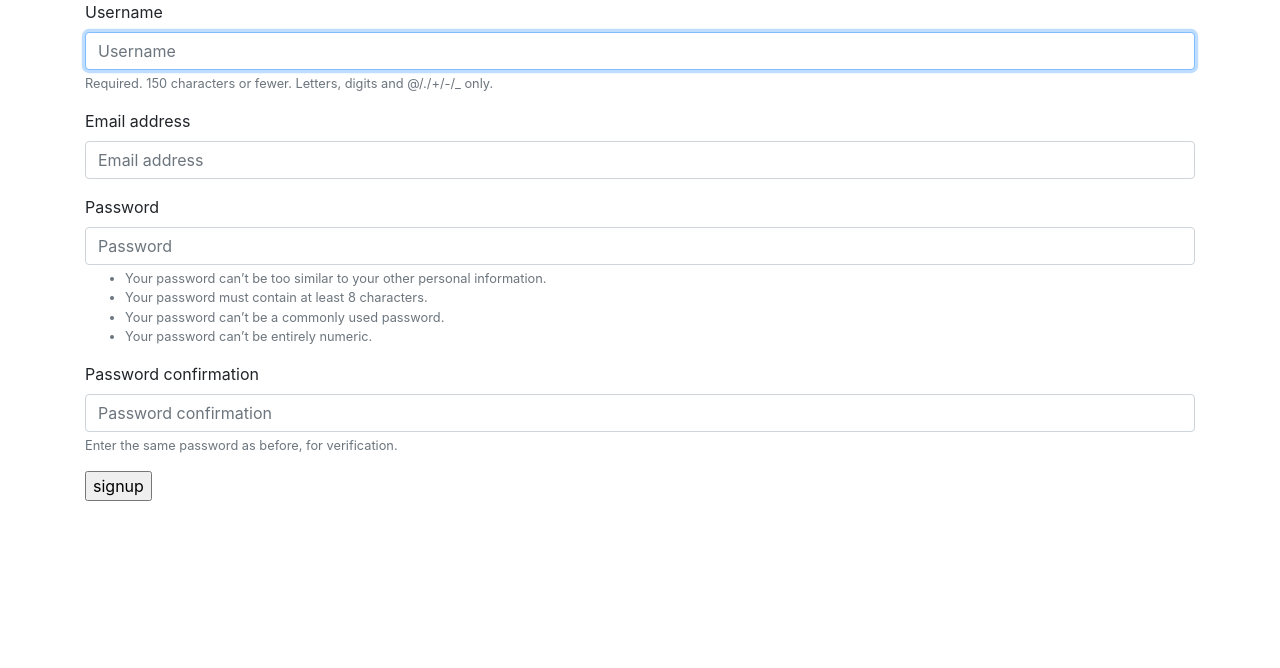
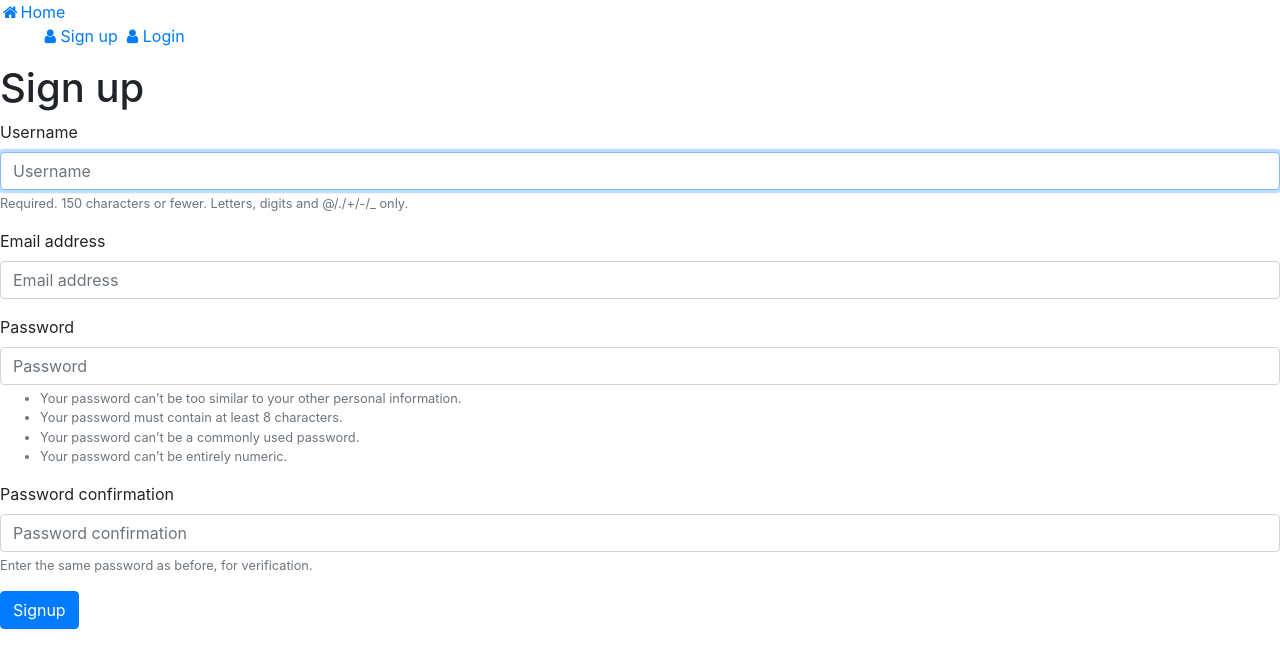
Before and after one commit to Aryankathpal/password-hashing-django-project, a Django app: page /accounts/signup/ in a window 1280 px wide. Shown: the top 668 px of the page. Run offline with Django 3.2, Linux system fonts and the light colour scheme; some libraries are stand-ins or nearby versions.

Commit message:
html added

```diff
--- /dev/null
+++ b/accounts/templates/accounts/base.html
@@ -0,0 +1,36 @@
+<!DOCTYPE html>
+{% load static %}
+<html lang="en" dir="ltr">
+  <head>
+    <meta charset="utf-8">
+    <title></title>
+    <link rel="stylesheet" href="https://stackpath.bootstrapcdn.com/bootstrap/4.4.1/css/bootstrap.min.css" integrity="sha384-Vkoo8x4CGsO3+Hhxv8T/Q5PaXtkKtu6ug5TOeNV6gBiFeWPGFN9MuhOf23Q9Ifjh" crossorigin="anonymous">
+
+    <script src="https://stackpath.bootstrapcdn.com/bootstrap/4.4.1/js/bootstrap.min.js" integrity="sha384-wfSDF2E50Y2D1uUdj0O3uMBJnjuUD4Ih7YwaYd1iqfktj0Uod8GCExl3Og8ifwB6" crossorigin="anonymous"></script>
+
+    <link rel="stylesheet" href="https://cdnjs.cloudflare.com/ajax/libs/font-awesome/4.7.0/css/font-awesome.min.css">
+    <link rel="stylesheet" href="{% static 'signup/base.css' %}">
+  </head>
+  <body>
+    <!-- <nav class="navbar nav navbar-dark bg-dark"> -->
+      <div class="topnav">
+        <a class="topnav" href="{% url 'home' %}"><i class="fa fa-fw fa-home"></i>Home</a>
+        <div class="topnav-right">
+          <ul>
+            {% if user.is_authenticated %}
+            <a href="{% url 'accounts:logout'%}">Logout</a>
+            {% else %}
+            <a href="{% url 'accounts:signup' %}"><i class="fa fa-fw fa-user"></i>Sign up</a>
+            <a href="{% url 'accounts:login' %}"><i class="fa fa-fw fa-user"></i>Login</a>
+            {% endif %}
+      </div>
+
+        </div>
+      </div>
+
+      </nav>
+     {% block content %}
+
+     {% endblock %}
+  </body>
+</html>
--- a/accounts/templates/accounts/signup.html
+++ b/accounts/templates/accounts/signup.html
@@ -1,17 +1,13 @@
 <!DOCTYPE html>
+{% extends 'accounts/base.html' %}
 {% load bootstrap4 %}
-<html lang="en" dir="ltr">
-  <head>
-    <meta charset="utf-8">
-    <title></title>
-    <link rel="stylesheet" href="https://stackpath.bootstrapcdn.com/bootstrap/4.5.0/css/bootstrap.min.css" integrity="sha384-9aIt2nRpC12Uk9gS9baDl411NQApFmC26EwAOH8WgZl5MYYxFfc+NcPb1dKGj7Sk" crossorigin="anonymous">
-  </head>
-  <body>
-    <form class="container"  method="post">
-      {% csrf_token %}
-      {% bootstrap_form form%}
-      {% bootstrap_form form2%}
-      <input type="submit" name="" value="signup">
-    </form>
-  </body>
-</html>
+{% block content %}
+<h1 class='login'>Sign up</h1>
+<form class="bootstrap4" method="post">
+  {% csrf_token %}
+  {% bootstrap_form form %}
+
+  <input type="submit" class="btn btn-primary" id='1' value="Signup">
+
+</form>
+{% endblock %}
--- a/accounts/urls.py
+++ b/accounts/urls.py
@@ -8,7 +8,7 @@ app_name='accounts'
 
 urlpatterns = [
     path('signup/',views.signup,name='signup'),
-    path('login/',auth.LoginView.as_view(template_name='accounts/login.html')),
+    path('login/',auth.LoginView.as_view(template_name='accounts/login.html'),name='login'),
     path('logut/',auth.LogoutView.as_view(),name='logout'),
 
 
```
Also changed, not shown: accounts/templates/accounts/home.html (+9 -1 lines), accounts/templates/accounts/login.html (+11 -12 lines).
